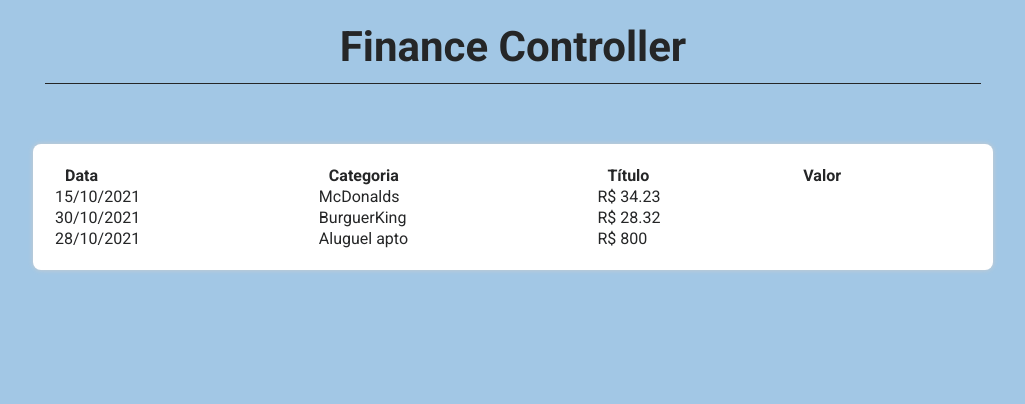
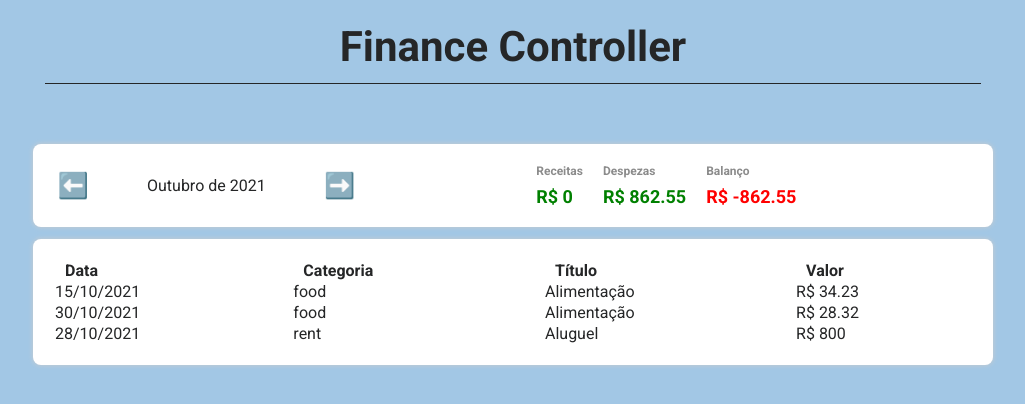
Before and after one commit to rodrigonahid/react-week, a React (Create React App) app: page /finances in a window 1280 px wide. Shown: the top 404 px of the page, without its empty margins (127-1152 px from the left). Built offline with nearby package versions, Linux system fonts and the light colour scheme.

Commit message:
finished project 2

```diff
--- a/package.json
+++ b/package.json
@@ -43,5 +43,8 @@
       "last 1 firefox version",
       "last 1 safari version"
     ]
+  },
+  "devDependencies": {
+    "babel-plugin-styled-components": "^1.13.2"
   }
 }
--- a/src/Finances.tsx
+++ b/src/Finances.tsx
@@ -5,22 +5,43 @@ import { FinanceItems, Item } from "./data/FinanceItems";
 import { Categories } from "./data/Categories";
 import { getCurrentMonth, filterListByMonth } from "./components/DateFilter";
 import { TableArea } from "./components/TableArea";
+import { InfoArea } from "./components/InfoArea";
 
 const FinancesWrapper = styled.div`
 
 `;
 
-const Info = styled.section``;
 const Insert = styled.section``;
 
 export function Finances(){
   const [list, setList] = React.useState(FinanceItems);
   const [filteredList, setFilteredList] = React.useState<Item[]>([]);
   const [currentMonth, setCurrentMonth] = React.useState(getCurrentMonth());
+  const [income, setIncome] = React.useState(0);
+  const [expense, setExpense] = React.useState(0);
 
   React.useEffect(()=>{
     setFilteredList(filterListByMonth(list, currentMonth));
   },[list,currentMonth])
+
+  const handleMonthChange = (newMonth: string) => {
+    setCurrentMonth(newMonth);
+  }
+
+  React.useEffect(()=>{
+    let incomeCount = 0;
+    let expenseCount = 0;
+
+    for(let i in filteredList){
+      if(Categories[filteredList[i].category].expense){
+        expenseCount += filteredList[i].value;
+      }else{
+        incomeCount += filteredList[i].value;
+      }
+    }
+    setExpense(expenseCount)
+    setIncome(incomeCount)
+  }, [filteredList])
 
   return (
     <Container>
@@ -29,7 +50,12 @@ export function Finances(){
       </Header>
       <FinancesWrapper>
 
-        <Info></Info>
+        <InfoArea
+          currentMonth={currentMonth}
+          onMonthChange={handleMonthChange}
+          income={income}
+          expense={expense}
+        />
         <Insert></Insert>
 
         <TableArea list={filteredList} />
--- a/src/components/DateFilter.ts
+++ b/src/components/DateFilter.ts
@@ -33,3 +33,9 @@ const addZeroToDate = (n: number): string => {
     return `${n}`
   }
 }
+
+export const formatCurrencyMonth = (currentMonth: string): string => {
+  let [year, month] = currentMonth.split('-');
+  let months = ['Janeiro', 'Fevereiro', 'Março', 'Abril', 'Maio', 'Junho', 'Julho', 'Agosto', 'Setembro', 'Outubro', 'Novembro', 'Dezembro'];
+  return `${months[parseInt(month)]} de ${year}`
+}
--- /dev/null
+++ b/src/components/InfoArea.tsx
@@ -0,0 +1,72 @@
+import styled from "styled-components";
+import { formatCurrencyMonth } from "./DateFilter";
+import { ResumeItem } from "./ResumeItem";
+
+const InfoWrapper = styled.div`
+  background: #FFF;
+  box-shadow: 0 0 5px #ccc;
+  padding: 20px;
+  border-radius: 8px;
+  display: flex;
+  align-items: center;
+  justify-content: space-between;
+`;
+
+const MonthArea = styled.div`
+  flex: 1;
+  display: flex;
+  align-items: center;
+`;
+const MonthArrow = styled.div`
+  width: 40px;
+  text-align: center;
+  font-size: 25px;
+  cursor: pointer;
+`;
+const MonthTitle = styled.div`
+  flex: 1;
+  text-align: center;
+`;
+const ResumeArea = styled.div`
+  flex: 2;
+  display: flex;
+  justify-content: center;
+`;
+
+type Props = {
+  currentMonth: string;
+  onMonthChange: (newMonth: string) => void;
+  income: number;
+  expense: number;
+}
+
+export const InfoArea = ({currentMonth, onMonthChange, income, expense}: Props) => {
+
+  const handlePrevMonth = () => {
+    let [year, month] = currentMonth.split('-');
+    let currentDate = new Date(parseInt(year), parseInt(month), 1);
+    currentDate.setMonth( currentDate.getMonth() - 1 );
+    onMonthChange(`${currentDate.getFullYear()}-${currentDate.getMonth()}`)
+  }
+  const handleNextMonth = () => {
+    let [year, month] = currentMonth.split('-');
+    let currentDate = new Date(parseInt(year), parseInt(month), 1);
+    currentDate.setMonth( currentDate.getMonth() + 1 );
+    onMonthChange(`${currentDate.getFullYear()}-${currentDate.getMonth()}`)
+  }
+  return(
+    <InfoWrapper>
+      <MonthArea>
+        <MonthArrow onClick={handlePrevMonth}>⬅️</MonthArrow>
+        <MonthTitle>{formatCurrencyMonth(currentMonth)}</MonthTitle>
+        <MonthArrow onClick={handleNextMonth}>➡️</MonthArrow>
+      </MonthArea>
+      <ResumeArea>
+        <ResumeItem title="Receitas" value={income} />
+        <ResumeItem title="Despezas" value={expense} />
+        <ResumeItem title="Balanço"  value={income-expense}/>
+      </ResumeArea>
+
+    </InfoWrapper>
+  )
+}
--- /dev/null
+++ b/src/components/ResumeItem.tsx
@@ -0,0 +1,29 @@
+import styled from "styled-components"
+
+type Props = {
+  title: string;
+  value: number;
+}
+
+export const ResumeItemContainer = styled.div`
+  align-items: center;
+  margin: 0 10px;
+  h2{
+    font-size: 12px;
+    margin-bottom: 8px;
+    color: #8b8b8b;
+  }
+  p{
+    font-size: 18px;
+    font-weight: 600;
+  }
+`;
+
+export function ResumeItem({title, value}: Props ){
+  return(
+    <ResumeItemContainer>
+      <h2>{title}</h2>
+      <p style={ value < 0 ? {color: "red"} : {color: "green"} } >R$ {value}</p>
+    </ResumeItemContainer>
+  )
+}
--- a/src/components/TableItem.tsx
+++ b/src/components/TableItem.tsx
@@ -1,4 +1,5 @@
 import styled from "styled-components";
+import { Categories } from "../data/Categories";
 import { Item } from "../data/FinanceItems";
 import { formatDate } from "./DateFilter";
 
@@ -14,7 +15,8 @@ export const TableItem = ({item}: Props) => {
   return(
     <TableLine>
       <td>{formatDate(item.date)}</td>
-      <td>{item.title}</td>
+      <td>{item.category}</td>
+      <td>{Categories[item.category].title}</td>
       <td>R$ {item.value}</td>
     </TableLine>
   );
```
Also changed, not shown: .babelrc (added), 2 other files (tests, documents, lock files or other folders).
